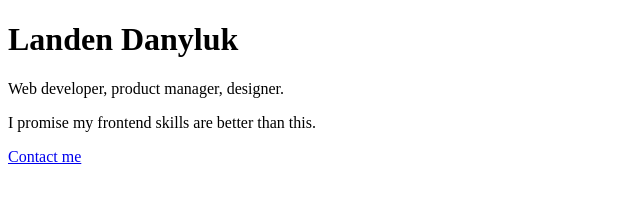
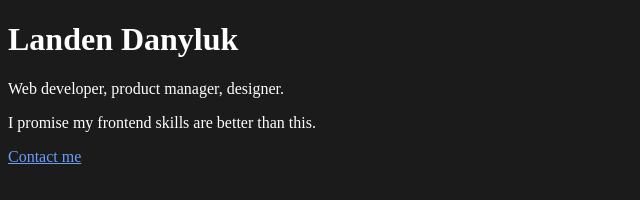
Before and after one commit to landendanyluk/landen.me, a plain HTML site: page index.html in a window 1280 px wide. Shown: the whole page, without its empty margins (0-640 px from the left). Drawn offline with Linux system fonts and the dark colour scheme.

Commit message:
add dark mode

```diff
--- a/index.html
+++ b/index.html
@@ -4,6 +4,17 @@
     <meta charset="UTF-8" />
     <meta name="viewport" content="width=device-width, initial-scale=1.0" />
     <title>landen.me</title>
+    <style>
+      @media (prefers-color-scheme: dark) {
+        body {
+          background: #1b1b1b;
+          color: white;
+        }
+        a {
+          color: #6d9cf8;
+        }
+      }
+    </style>
   </head>
   <body>
     <h1>Landen Danyluk</h1>
```
